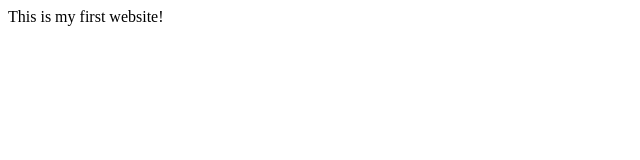
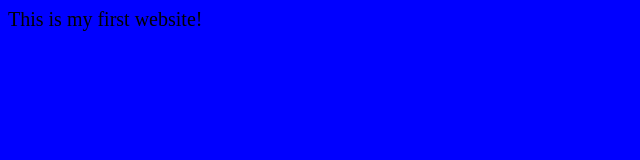
Before and after one commit to abharris/alexisbh52.me, a plain HTML site: page index.html in a window 1280 px wide. Shown: the whole page, without its empty margins (0-640 px from the left). Drawn offline with Linux system fonts and the light colour scheme.

Commit message:
made it prettier

```diff
--- a/index.html
+++ b/index.html
@@ -2,7 +2,9 @@
 <html>
   <title>Alexis' Website</title>
 
-  <body>
+  <!-- adapted from https://www.w3schools.com/html/html_styles.asp -->
+  <!-- gives styling to the HTML page to make it prettier -->
+  <body style="background: blue; font-size: 20px">
     This is my first website!
   </body>
 </html>
```
